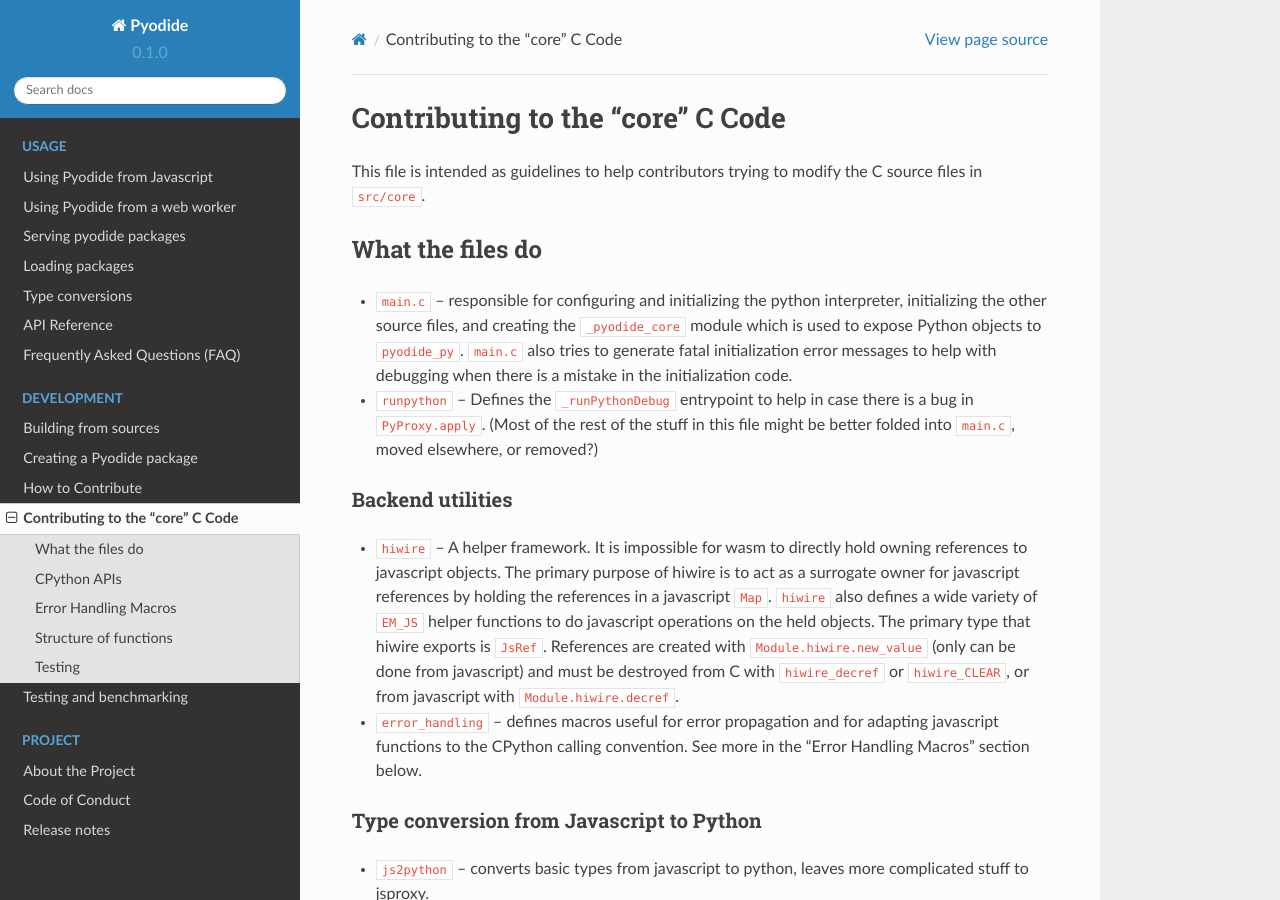
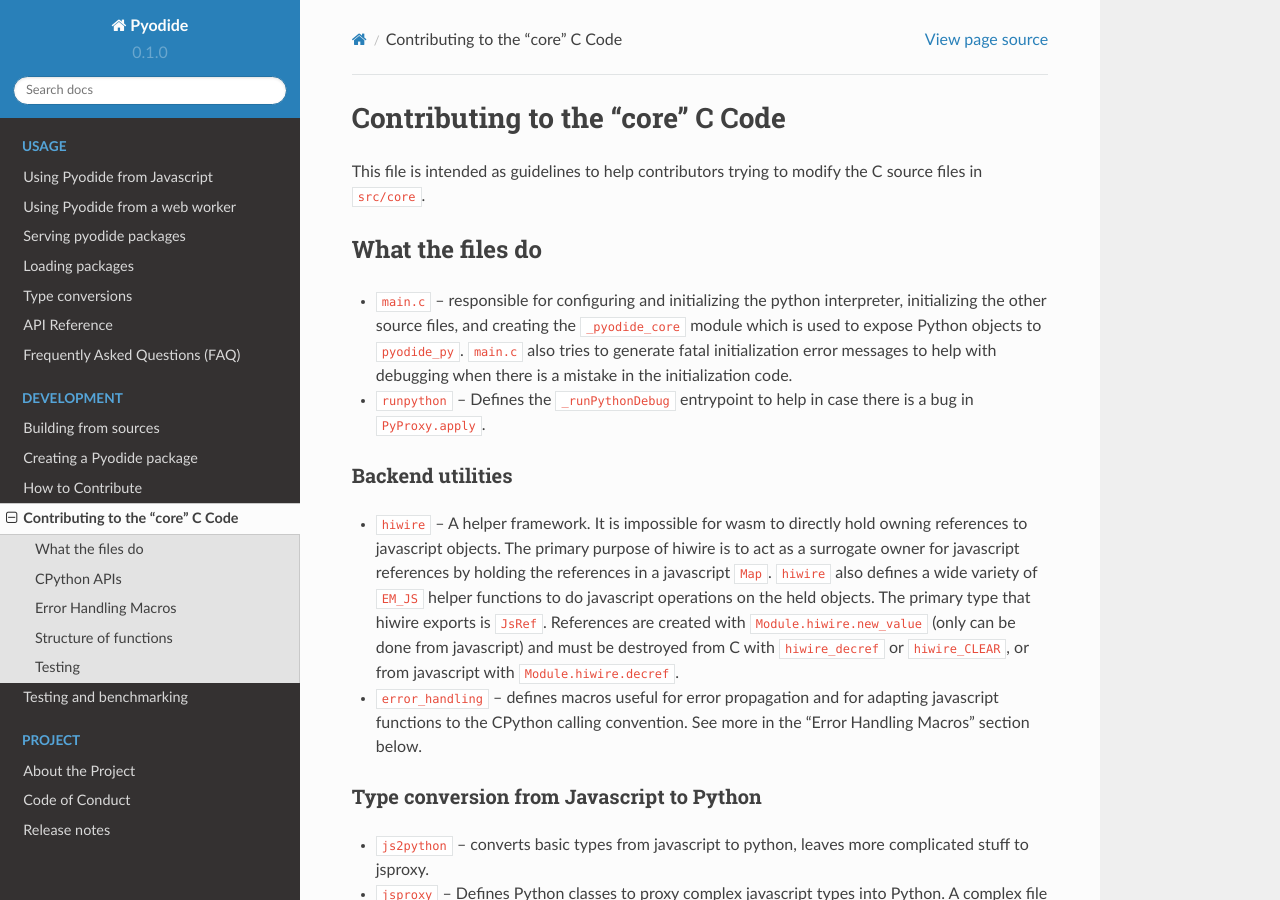
Before and after one commit to pyodide/pyodide, a Sphinx documentation site: the page built from docs/development/core.md, in a window 1280 px wide and 900 px high. Built offline with Sphinx 7.4.7 and the Read the Docs theme 2.0.0, drawn with Linux system fonts in a browser that asks for light colours; the version number is read from the project's files by our own code.

Commit message:
Remove remark about changes to runPython

```diff
--- a/docs/development/core.md
+++ b/docs/development/core.md
@@ -5,7 +5,7 @@
 ## What the files do
 * `main.c` -- responsible for configuring and initializing the python interpreter, initializing the other source files, and creating the `_pyodide_core` module which is used to expose Python objects to `pyodide_py`. `main.c` also tries to generate fatal initialization error messages to help with debugging when there is a mistake in the initialization code.
 
-* `runpython` -- Defines the `_runPythonDebug` entrypoint to help in case there is a bug in `PyProxy.apply`. (Most of the rest of the stuff in this file might be better folded into `main.c`, moved elsewhere, or removed?)
+* `runpython` -- Defines the `_runPythonDebug` entrypoint to help in case there is a bug in `PyProxy.apply`.
 
 
 ### Backend utilities
```
